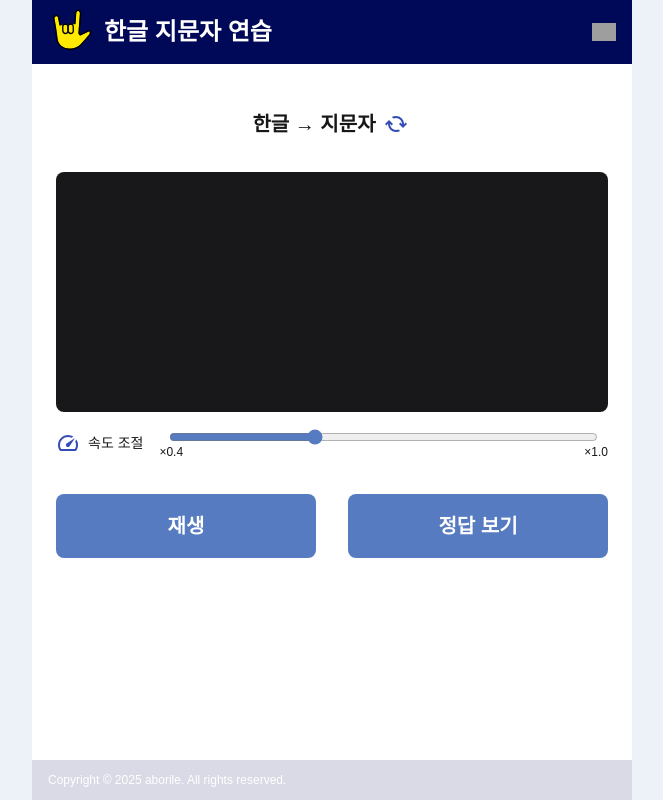
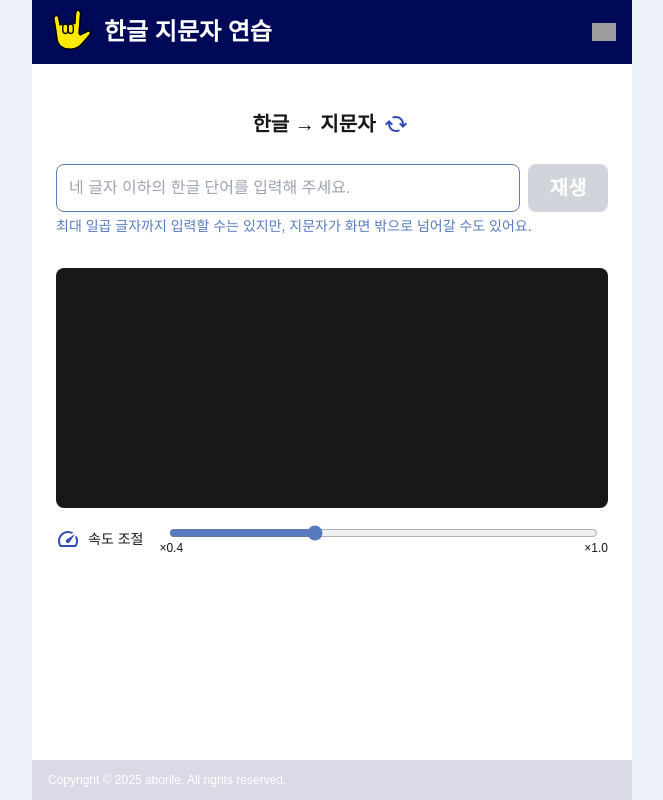
Before and after one commit to aborile/fingerspelling, a Next.js app: page / in a window 1280 px wide. Both pictures are taken after a click on the button 703 px from the left and 124 px from the top of the page. Shown: the whole page, without its empty margins (308-971 px from the left). Built offline with nearby package versions, Linux system fonts and the light colour scheme; grey boxes are pictures that could not be loaded; a web font is replaced by a local one.

Commit message:
feat: 입력한 단어에 대한 지문자를 보여주는 기능 추가

```diff
--- /dev/null
+++ b/jest.config.js
@@ -0,0 +1 @@
+    "^@/(.*)$": "<rootDir>/src/$1",
--- a/src/app/page.tsx
+++ b/src/app/page.tsx
@@ -1,16 +1,29 @@
 "use client";
 
-import { AnswerButtons, Canvas, Speed, Title } from "@/components";
+import {
+  AnswerButtons,
+  Canvas,
+  Input,
+  InputButton,
+  Speed,
+  Title,
+} from "@/components";
 import { useAnswerState, useType } from "@/hooks";
 import { useRef } from "react";
 
 export default function Home() {
+  // 정답, 재생 상태
+  const {
+    answer,
+    playingState,
+    restartAnimation,
+    stopAnimation,
+    handleNext,
+    changeAnswer,
+  } = useAnswerState();
+
   // 지문자 문제를 보여 주는지, 한글에 대한 지문자 결과를 보여주는지에 대한 type
-  const { type, toggleType } = useType();
-
-  // 정답, 재생 상태
-  const { answer, playingState, restartAnimation, stopAnimation, handleNext } =
-    useAnswerState();
+  const { type, toggleType } = useType({ handleNext, changeAnswer });
 
   // 속도
   const speedRef = useRef<number>(0.75);
@@ -18,6 +31,24 @@ export default function Home() {
   return (
     <div className="flex flex-col items-center px-6 pt-11">
       <Title type={type} toggleType={toggleType} />
+
+      {type === "한글" && (
+        <>
+          <div className="flex gap-2 mt-6 w-full">
+            <Input changeAnswer={changeAnswer} />
+            <InputButton
+              answer={answer}
+              playingState={playingState}
+              restartAnimation={restartAnimation}
+              stopAnimation={stopAnimation}
+            />
+          </div>
+          <span className="mt-1 text-glaucous text-sm w-full">
+            최대 일곱 글자까지 입력할 수는 있지만, 지문자가 화면 밖으로 넘어갈
+            수도 있어요.
+          </span>
+        </>
+      )}
 
       <Canvas
         word={answer}
@@ -28,6 +59,7 @@ export default function Home() {
 
       <Speed speedRef={speedRef} />
 
+      {type === "지문자" && (
         <AnswerButtons
           answer={answer}
           playingState={playingState}
@@ -35,6 +67,7 @@ export default function Home() {
           stopAnimation={stopAnimation}
           handleNext={handleNext}
         />
+      )}
     </div>
   );
 }
--- a/src/components/home/index.ts
+++ b/src/components/home/index.ts
@@ -1,3 +1,5 @@
 export { default as AnswerButtons } from "./answerButtons";
+export { default as Input } from "./input";
+export { default as InputButton } from "./inputButton";
 export { default as Speed } from "./speed";
 export { default as Title } from "./title";
--- /dev/null
+++ b/src/components/home/input.tsx
@@ -0,0 +1,29 @@
+"use client";
+
+import { ChangeEvent, memo, useCallback } from "react";
+
+interface InputProps {
+  changeAnswer: (newAnswer: string) => void;
+}
+function Input({ changeAnswer }: InputProps) {
+  const onChange = useCallback(
+    (e: ChangeEvent<HTMLInputElement>) => {
+      const value = e.target.value;
+      changeAnswer(value.replace(/[^ㄱ-힣]/g, ""));
+    },
+    [changeAnswer]
+  );
+
+  return (
+    <input
+      className="border border-glaucous flex-1 h-12 outline-violet-blue px-3 rounded-lg invalid:outline-red-500"
+      onChange={onChange}
+      placeholder="네 글자 이하의 한글 단어를 입력해 주세요."
+      maxLength={7}
+      pattern="[ㄱ-힣]{1,7}"
+      type="text"
+    />
+  );
+}
+
+export default memo(Input);
--- /dev/null
+++ b/src/components/home/inputButton.tsx
@@ -0,0 +1,45 @@
+import { memo, useCallback } from "react";
+
+import { PlayingState } from "@/typings";
+
+import { Button } from "../shared";
+
+interface InputButtonProps {
+  answer: string;
+  playingState: PlayingState;
+  restartAnimation: () => void;
+  stopAnimation: () => void;
+}
+function InputButton({
+  answer,
+  playingState,
+  restartAnimation,
+  stopAnimation,
+}: InputButtonProps) {
+  const onClickRestart = useCallback(() => {
+    restartAnimation();
+  }, [restartAnimation]);
+
+  const onClickStop = useCallback(() => {
+    stopAnimation();
+  }, [stopAnimation]);
+
+  if (playingState === "playing") {
+    return (
+      <Button className="flex-initial !h-12 w-20" onClick={onClickStop}>
+        정지
+      </Button>
+    );
+  }
+  return (
+    <Button
+      className="flex-initial !h-12 w-20"
+      disabled={!answer}
+      onClick={onClickRestart}
+    >
+      재생
+    </Button>
+  );
+}
+
+export default memo(InputButton);
--- a/src/hooks/useAnswerState.ts
+++ b/src/hooks/useAnswerState.ts
@@ -26,5 +26,16 @@ export function useAnswerState() {
     setPlayingState("idle");
   }, []);
 
-  return { answer, playingState, restartAnimation, stopAnimation, handleNext };
+  const changeAnswer = useCallback((newAnswer: string) => {
+    setAnswer(newAnswer);
+  }, []);
+
+  return {
+    answer,
+    playingState,
+    restartAnimation,
+    stopAnimation,
+    handleNext,
+    changeAnswer,
+  };
 }
--- a/src/hooks/useType.ts
+++ b/src/hooks/useType.ts
@@ -2,12 +2,25 @@
 
 import { useCallback, useState } from "react";
 
-export function useType() {
+export function useType({
+  handleNext,
+  changeAnswer,
+}: {
+  handleNext: () => void;
+  changeAnswer: (answer: string) => void;
+}) {
   const [type, setType] = useState<"지문자" | "한글">("지문자");
 
   const toggleType = useCallback(() => {
-    setType((prev) => (prev === "지문자" ? "한글" : "지문자"));
-  }, []);
+    setType((prev) => {
+      if (prev === "지문자") {
+        changeAnswer("");
+        return "한글";
+      }
+      handleNext();
+      return "지문자";
+    });
+  }, [handleNext, changeAnswer]);
 
   return { type, toggleType };
 }
```
Lines whose indentation alone changed are shown as unchanged.
